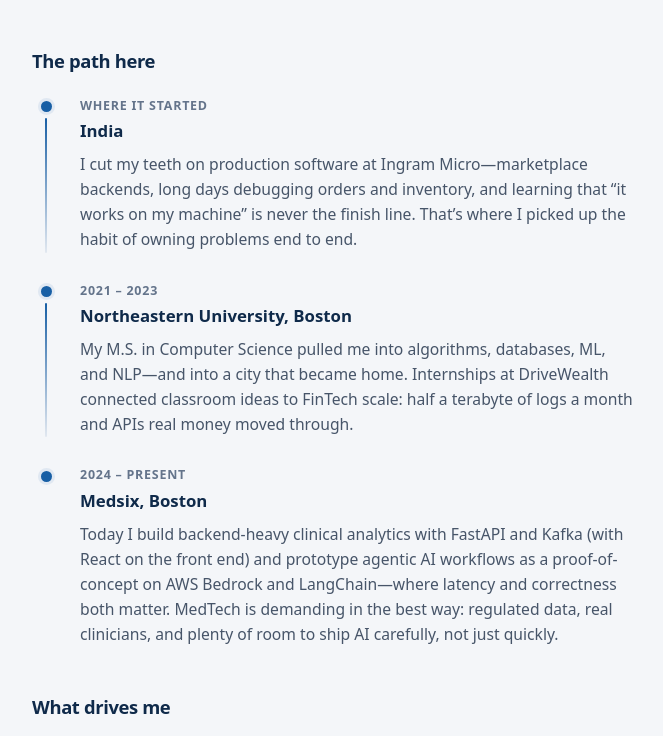
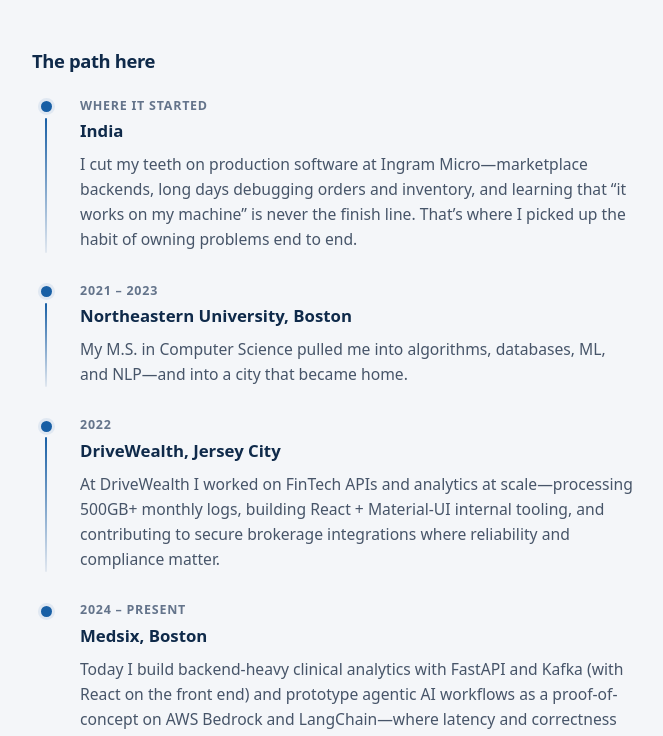
Before and after one commit to ashoksmore/ashoksmore.github.io, a React (Vite) app: page /about in a window 1280 px wide. Shown: the part 529-1265 px from the top of the page, without its empty margins (198-861 px from the left). Built offline with nearby package versions, Linux system fonts and the light colour scheme; the HTML template or start-up script is replaced by a standard one.

Commit message:
Add DriveWealth as separate About timeline stop
Split DriveWealth out into its own journey entry and keep the Northeastern timeline focused on school.

```diff
--- a/src/data/about.js
+++ b/src/data/about.js
@@ -12,7 +12,13 @@ export const journeyTimeline = [
     place: 'Northeastern University, Boston',
     period: '2021 – 2023',
     story:
-      'My M.S. in Computer Science pulled me into algorithms, databases, ML, and NLP—and into a city that became home. Internships at DriveWealth connected classroom ideas to FinTech scale: half a terabyte of logs a month and APIs real money moved through.',
+      'My M.S. in Computer Science pulled me into algorithms, databases, ML, and NLP—and into a city that became home.',
+  },
+  {
+    place: 'DriveWealth, Jersey City',
+    period: '2022',
+    story:
+      'At DriveWealth I worked on FinTech APIs and analytics at scale—processing 500GB+ monthly logs, building React + Material-UI internal tooling, and contributing to secure brokerage integrations where reliability and compliance matter.',
   },
   {
     place: 'Medsix, Boston',
```
